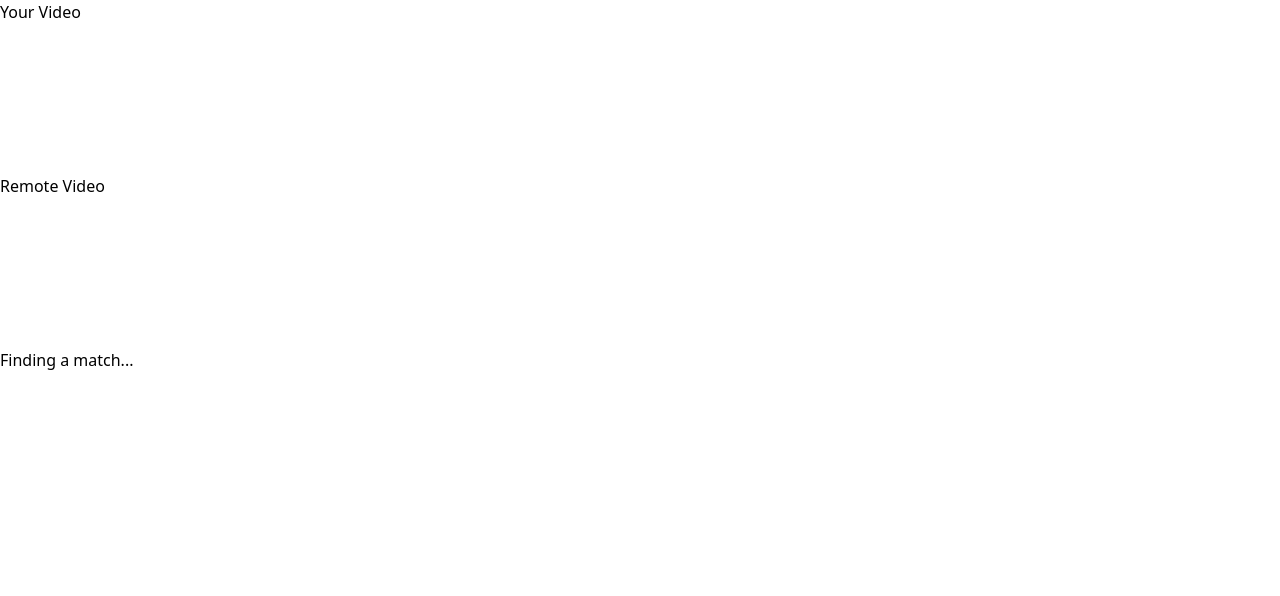
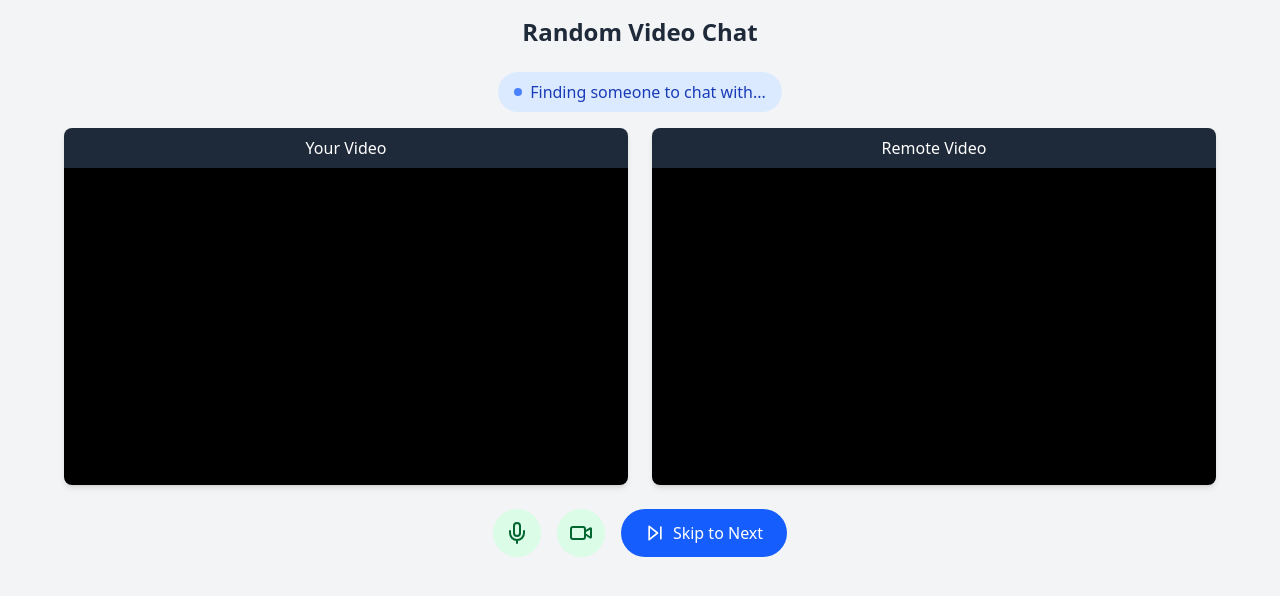
Before and after one commit to ronitsharma03/P2P-video-chat, a React (Vite) app in the folder frontend/: page / in a window 1280 px wide. Shown: the top 596 px of the page. Built offline with nearby package versions, Linux system fonts and the light colour scheme; no server answers.

Commit message:
initial working commit

```diff
--- a/frontend/package.json
+++ b/frontend/package.json
@@ -11,6 +11,7 @@
   },
   "dependencies": {
     "@tailwindcss/vite": "^4.0.7",
+    "lucide-react": "^0.475.0",
     "react": "^19.0.0",
     "react-dom": "^19.0.0",
     "tailwindcss": "^4.0.7"
--- a/frontend/src/App.tsx
+++ b/frontend/src/App.tsx
@@ -1,4 +1,5 @@
 import { useState, useEffect, useRef } from "react";
+import { MicOff, Mic, Video, VideoOff, SkipForward } from "lucide-react";
 
 const STUN_SERVERS: RTCConfiguration = {
   iceServers: [{ urls: "stun:stun.l.google.com:19302" }]
@@ -8,6 +9,10 @@ const App = () => {
   const [ws, setWs] = useState<WebSocket | null>(null);
   const [roomId, setRoomId] = useState<string | null>(null);
   const [isConnecting, setIsConnecting] = useState(false);
+  const [isAudioEnabled, setIsAudioEnabled] = useState(true);
+  const [isVideoEnabled, setIsVideoEnabled] = useState(true);
+  const [isFindingMatch, setIsFindingMatch] = useState(true);
+
   const localVideoRef = useRef<HTMLVideoElement | null>(null);
   const remoteVideoRef = useRef<HTMLVideoElement | null>(null);
   const localStreamRef = useRef<MediaStream | null>(null);
@@ -22,7 +27,7 @@ const App = () => {
 
     socket.onopen = () => {
       console.log("Connected to the signaling server");
-      socket.send(JSON.stringify({type: "match_request"}));
+      requestMatch(socket);
     }
 
     socket.onmessage = async (event) => {
@@ -55,6 +60,11 @@ const App = () => {
       cleanupConnections();
     }
   }, []);
+
+  const requestMatch = (socket: WebSocket) => {
+    setIsFindingMatch(true);
+    socket.send(JSON.stringify({type: "match_request"}));
+  };
 
   // Setup local media once - separate from WebRTC setup
   useEffect(() => {
@@ -96,11 +106,16 @@ const App = () => {
       receivingPcRef.current.close();
       receivingPcRef.current = null;
     }
+
+    if (remoteVideoRef.current) {
+      remoteVideoRef.current.srcObject = null;
+    }
   };
 
   const handleMatched = async (socket: WebSocket, newRoomId: string) => {
     setRoomId(newRoomId);
     setIsConnecting(true);
+    setIsFindingMatch(false);
 
     // Create sending peer connection
     const sendingPc = new RTCPeerConnection(STUN_SERVERS);
@@ -145,6 +160,7 @@ const App = () => {
 
   const handleOffer = async (socket: WebSocket, message: any) => {
     setIsConnecting(true);
+    setIsFindingMatch(false);
     const offerRoomId = message.roomId;
     setRoomId(offerRoomId);
 
@@ -276,41 +292,167 @@ const App = () => {
     console.log("Peer disconnected");
     cleanupConnections();
     setIsConnecting(false);
+    setRoomId(null);
 
     // Reconnect after peer disconnect
     if (ws && ws.readyState === WebSocket.OPEN) {
-      ws.send(JSON.stringify({type: "match_request"}));
+      requestMatch(ws);
+    }
+  };
+
+  const skipCurrentPeer = () => {
+    if (ws && ws.readyState === WebSocket.OPEN) {
+      // Notify server about skipping
+      if (roomId) {
+        ws.send(JSON.stringify({
+          type: "skip_peer",
+          roomId
+        }));
+      }
+
+      // Clean up existing connection
+      cleanupConnections();
+      setRoomId(null);
+      setIsConnecting(false);
+
+      // Request a new match
+      requestMatch(ws);
+    }
+  };
+
+  const toggleAudio = () => {
+    if (localStreamRef.current) {
+      const audioTrack = localStreamRef.current.getAudioTracks()[0];
+      if (audioTrack) {
+        audioTrack.enabled = !isAudioEnabled;
+        setIsAudioEnabled(!isAudioEnabled);
+      }
+    }
+  };
+
+  const toggleVideo = () => {
+    if (localStreamRef.current) {
+      const videoTrack = localStreamRef.current.getVideoTracks()[0];
+      if (videoTrack) {
+        videoTrack.enabled = !isVideoEnabled;
+        setIsVideoEnabled(!isVideoEnabled);
+      }
     }
   };
 
   return (
-    <div className="app-container">
-      <div className="video-container">
-        <div className="video-wrapper">
-          <h3>Your Video</h3>
+    <div className="flex flex-col min-h-screen bg-gray-100 p-4">
+      <div className="max-w-6xl mx-auto w-full">
+        <h1 className="text-2xl font-bold text-center mb-6 text-gray-800">Random Video Chat</h1>
+
+        {/* Status Indicator */}
+        <div className="text-center mb-4">
+          <div className="inline-flex items-center px-4 py-2 rounded-full bg-blue-100 text-blue-800">
+            {isFindingMatch ? (
+              <span className="flex items-center">
+                <span className="animate-pulse mr-2 h-2 w-2 rounded-full bg-blue-600"></span>
+                Finding someone to chat with...
+              </span>
+            ) : isConnecting ? (
+              <span className="flex items-center">
+                <span className="animate-pulse mr-2 h-2 w-2 rounded-full bg-yellow-500"></span>
+                Connecting...
+              </span>
+            ) : roomId ? (
+              <span className="flex items-center">
+                <span className="mr-2 h-2 w-2 rounded-full bg-green-500"></span>
+                Connected to chat
+              </span>
+            ) : (
+              <span className="flex items-center">
+                <span className="animate-pulse mr-2 h-2 w-2 rounded-full bg-red-500"></span>
+                Disconnected
+              </span>
+            )}
+          </div>
+        </div>
+
+        {/* Video Container */}
+        <div className="grid grid-cols-1 md:grid-cols-2 gap-6 mb-6">
+          {/* Local Video */}
+          <div className="bg-white rounded-lg shadow-md overflow-hidden relative">
+            <h3 className="p-2 bg-gray-800 text-white text-center">Your Video</h3>
+            <div className="aspect-video bg-black relative">
               <video
                 ref={localVideoRef}
                 autoPlay
                 muted
                 playsInline
-            className="video-element"
+                className="w-full h-full object-cover"
               />
+              {!isVideoEnabled && (
+                <div className="absolute inset-0 flex items-center justify-center bg-gray-900 bg-opacity-70">
+                  <p className="text-white text-lg">Camera Off</p>
+                </div>
+              )}
+            </div>
           </div>
 
-        <div className="video-wrapper">
-          <h3>Remote Video</h3>
+          {/* Remote Video */}
+          <div className="bg-white rounded-lg shadow-md overflow-hidden relative">
+            <h3 className="p-2 bg-gray-800 text-white text-center">Remote Video</h3>
+            <div className="aspect-video bg-black relative">
               <video
                 ref={remoteVideoRef}
                 autoPlay
                 playsInline
-            className="video-element"
+                className="w-full h-full object-cover"
               />
-          {isConnecting && <div className="connecting-overlay">Connecting...</div>}
+              {isConnecting && (
+                <div className="absolute inset-0 flex items-center justify-center bg-gray-900 bg-opacity-70">
+                  <div className="text-center">
+                    <div className="animate-spin rounded-full h-12 w-12 border-t-2 border-b-2 border-white mx-auto mb-4"></div>
+                    <p className="text-white text-lg">Connecting...</p>
+                  </div>
+                </div>
+              )}
+              {!roomId && !isConnecting && !isFindingMatch && (
+                <div className="absolute inset-0 flex items-center justify-center bg-gray-900 bg-opacity-70">
+                  <p className="text-white text-lg">No one connected</p>
+                </div>
+              )}
+            </div>
           </div>
         </div>
 
-      <div className="status-container">
-        {roomId ? `Connected to room: ${roomId}` : "Finding a match..."}
+        {/* Controls */}
+        <div className="flex flex-wrap justify-center gap-4 mb-6">
+          {/* Audio Toggle */}
+          <button
+            onClick={toggleAudio}
+            className={`flex items-center justify-center p-3 rounded-full ${
+              isAudioEnabled ? 'bg-green-100 text-green-800 hover:bg-green-200' : 'bg-red-100 text-red-800 hover:bg-red-200'
+            } transition-colors`}
+            aria-label={isAudioEnabled ? "Mute microphone" : "Unmute microphone"}
+          >
+            {isAudioEnabled ? <Mic size={24} /> : <MicOff size={24} />}
+          </button>
+
+          {/* Video Toggle */}
+          <button
+            onClick={toggleVideo}
+            className={`flex items-center justify-center p-3 rounded-full ${
+              isVideoEnabled ? 'bg-green-100 text-green-800 hover:bg-green-200' : 'bg-red-100 text-red-800 hover:bg-red-200'
+            } transition-colors`}
+            aria-label={isVideoEnabled ? "Turn off camera" : "Turn on camera"}
+          >
+            {isVideoEnabled ? <Video size={24} /> : <VideoOff size={24} />}
+          </button>
+
+          {/* Skip Button */}
+          <button
+            onClick={skipCurrentPeer}
+            className="flex items-center justify-center gap-2 py-3 px-6 bg-blue-600 hover:bg-blue-700 text-white rounded-full transition-colors"
+            disabled={!roomId && isFindingMatch}
+          >
+            <SkipForward size={20} /> Skip to Next
+          </button>
+        </div>
       </div>
     </div>
   );
```
Also changed, not shown: 1 other file (tests, documents, lock files or other folders). Lines whose indentation alone changed are shown as unchanged.
